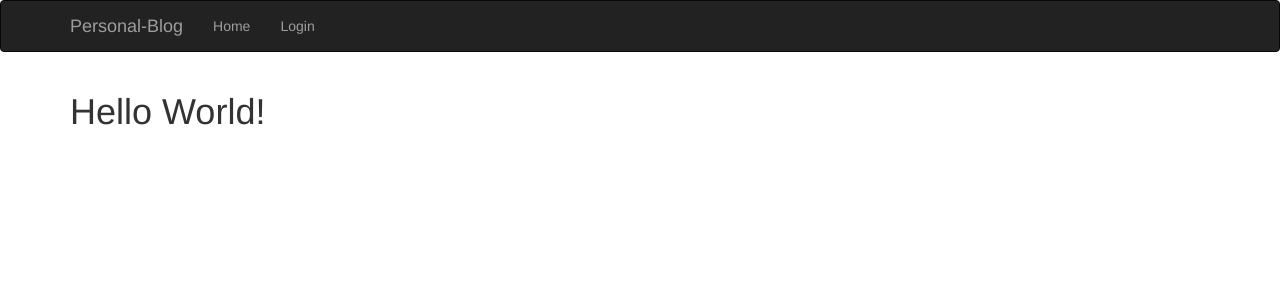
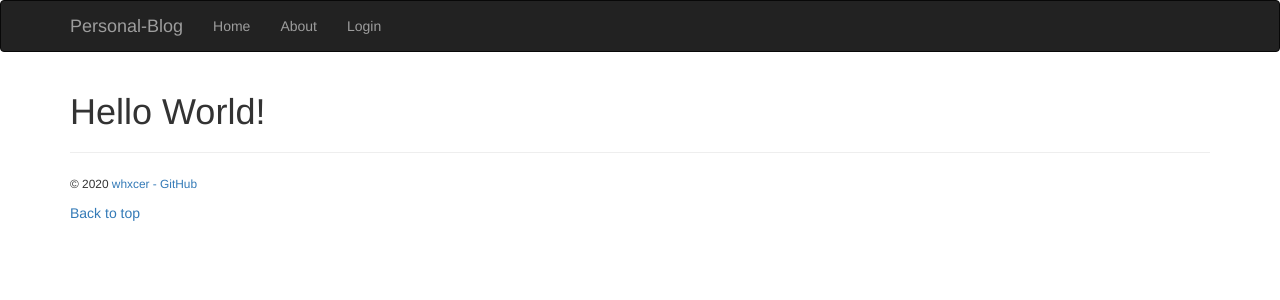
Before and after one commit to wtraceback/Blog, a Flask app: page / in a window 1280 px wide. Shown: the top 300 px of the page. Run offline with Flask 2, Linux system fonts and the light colour scheme; some libraries are stand-ins or nearby versions.

Commit message:
添加个人简介画面 和 页脚

```diff
--- a/app/routes.py
+++ b/app/routes.py
@@ -35,3 +35,8 @@ def login():
 def logout():
     logout_user()
     return redirect(url_for('index'))
+
+
+@app.route('/about')
+def about():
+    return render_template('about.html')
--- a/app/templates/base.html
+++ b/app/templates/base.html
@@ -23,6 +23,7 @@
             <div class="navbar-collapse collapse">
                 <ul class="nav navbar-nav">
                     <li><a href="{{ url_for('index') }}">Home</a></li>
+                    <li><a href="{{ url_for('about') }}">About</a></li>
                     {% if current_user.is_anonymous %}
                         <li><a href="{{ url_for('login') }}">Login</a></li>
                     {% else %}
@@ -49,6 +50,21 @@
 
         {% block page_content %}
         {% endblock %}
+
+        {% block footer %}
+            <footer>
+                <hr>
+                <p>
+                    <small>
+                        &copy; 2020
+                        <a href="https://github.com/wtraceback/Personal-Blog" title="Fork me on GitHub">whxcer - GitHub</a>
+                    </small>
+                </p>
+                <p>
+                    <a href="#">Back to top</a>
+                </p>
+            </footer>
+        {% endblock %}
     </div>
 {% endblock %}
 
--- a/app/templates/login.html
+++ b/app/templates/login.html
@@ -9,3 +9,6 @@
         </div>
     </div>
 {% endblock %}
+
+{% block footer %}
+{% endblock %}
```
Also changed, not shown: app/templates/about.html (added, +18 -0 lines).
